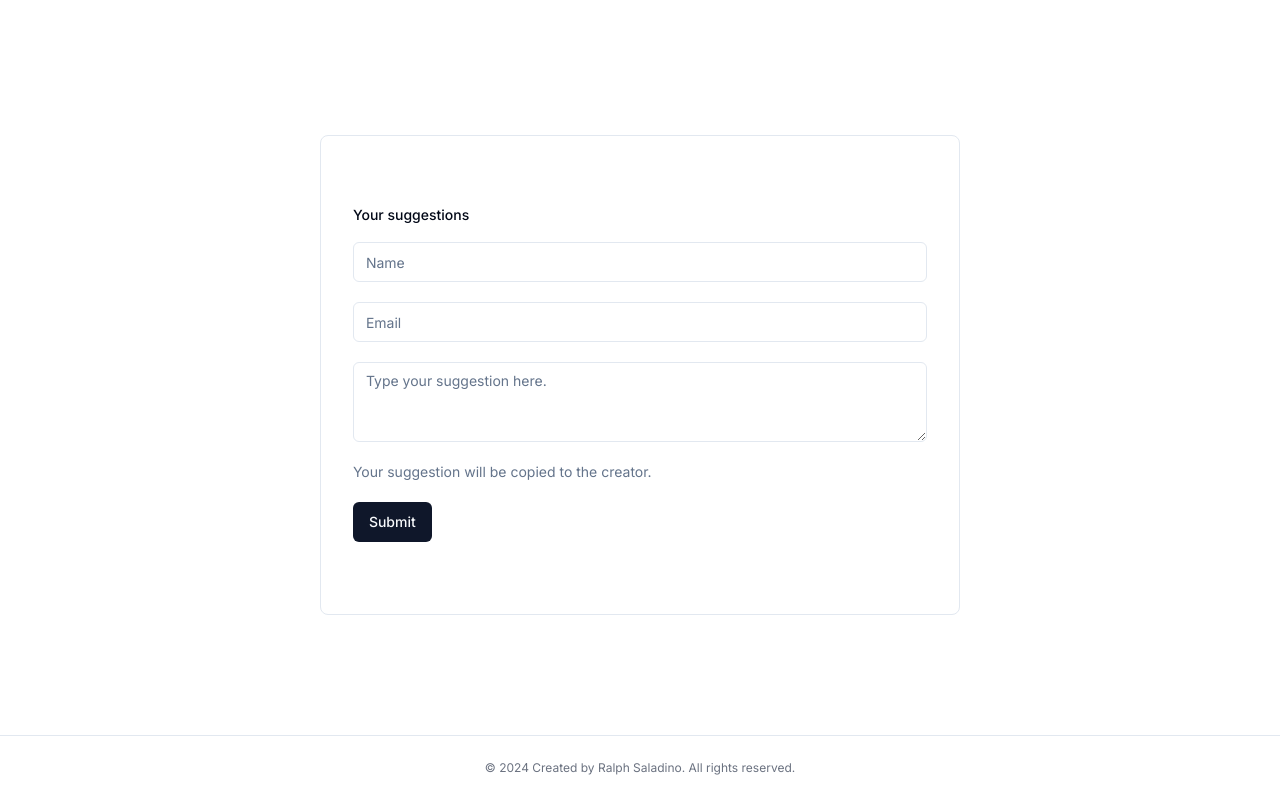
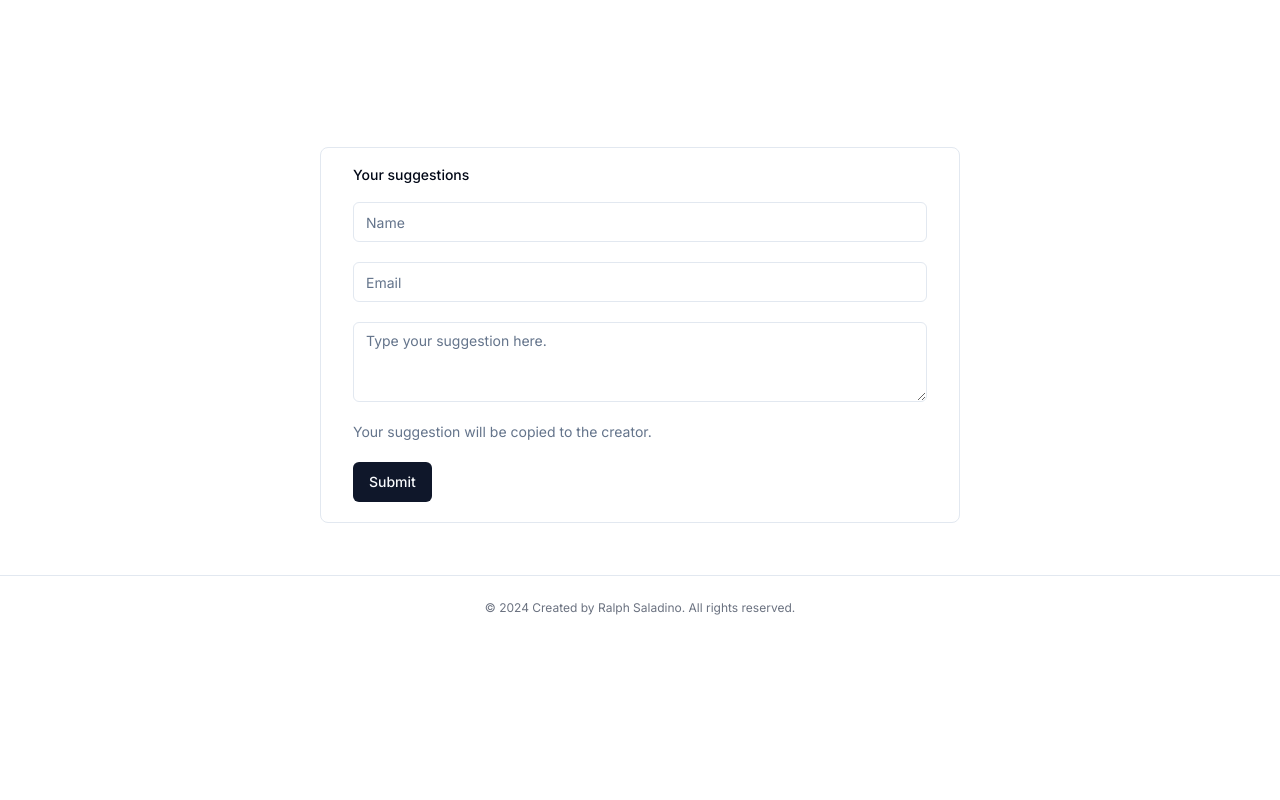
Before and after one commit to hplar05/Portfolio-2.0, a Next.js app: page / in a window 1280 px wide. Shown: the part 2937-3737 px from the top of the page. After the commit the page ends 3577 px from the top, so only its background shows below. Built offline with nearby package versions, Linux system fonts and the light colour scheme.

Commit message:
done: footer prob

```diff
--- a/components/Footer.tsx
+++ b/components/Footer.tsx
@@ -2,7 +2,7 @@ import Link from "next/link";
 
 const Footer = () => {
   return (
-    <footer className="flex items-center justify-center py-6 w-full shrink-0 px-4 md:px-6 border-t mt-[10rem]">
+    <footer className="flex items-center justify-center py-6 w-full shrink-0 px-4 md:px-6 border-t ">
       <p className="text-xs text-gray-500 dark:text-gray-400">
         © 2024 Created by Ralph Saladino. All rights reserved.
       </p>
--- a/components/SuggestionInput.tsx
+++ b/components/SuggestionInput.tsx
@@ -31,8 +31,11 @@ export default function SuggestionInput() {
   };
 
   return (
-    <div className="border rounded-lg max-md:my-[10rem]  h-[60vh] justify-center flex items-center">
-      <form onSubmit={handleSubmit(onSubmit)} className="grid w-[90%] gap-5">
+    <div className="border rounded-lg max-md:my-[10rem] mb-20 w-auto h-auto justify-center flex items-center">
+      <form
+        onSubmit={handleSubmit(onSubmit)}
+        className="grid w-[90%] gap-5 mx-8 my-5"
+      >
         <Label htmlFor="message-2 text-lg">Your suggestions</Label>
         <Input {...register("name")} type="name" placeholder="Name" />
         {errors.name && (
```
